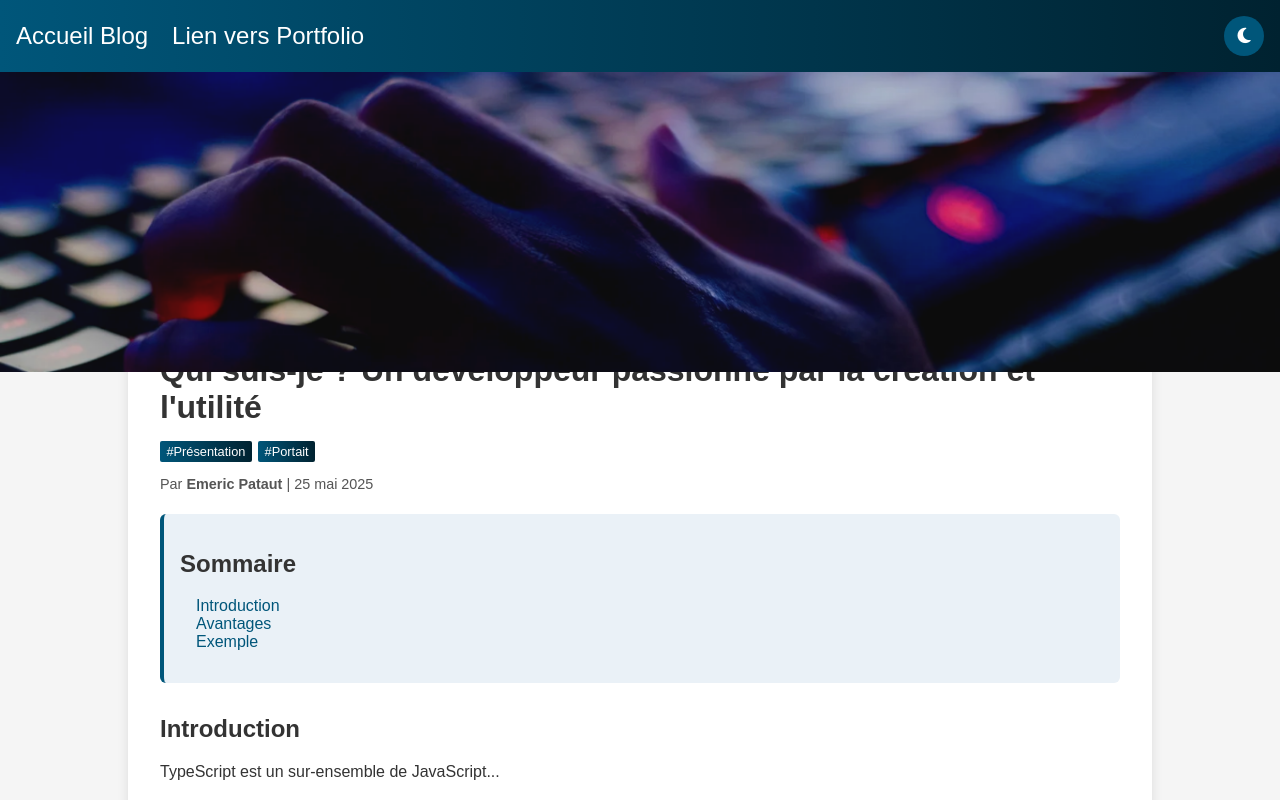
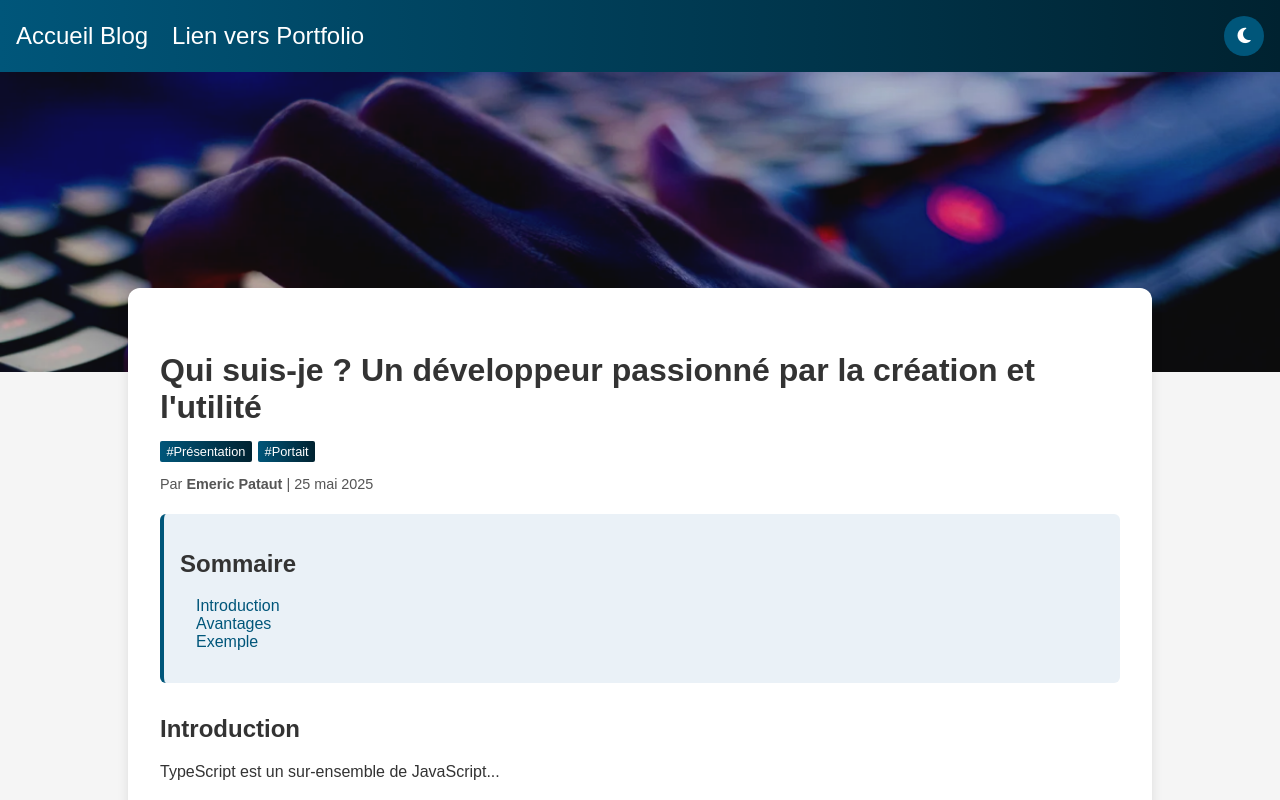
Before and after one commit to RikoDust/Blog, a React (Vite) app: page /article/article-1 in a window 1280 px wide. Shown: the top 800 px of the page. Built offline with nearby package versions, Linux system fonts and the light colour scheme.

Commit message:
fix: correction de l'affichage de la bannière de l'article

```diff
--- a/src/pages/Article.css
+++ b/src/pages/Article.css
@@ -10,6 +10,9 @@
   width: 100%;
   height: 100%;
   object-fit: cover;
+  position: absolute;
+  top: 0;
+  left: 0;
   z-index: -1;
 }
 
```
